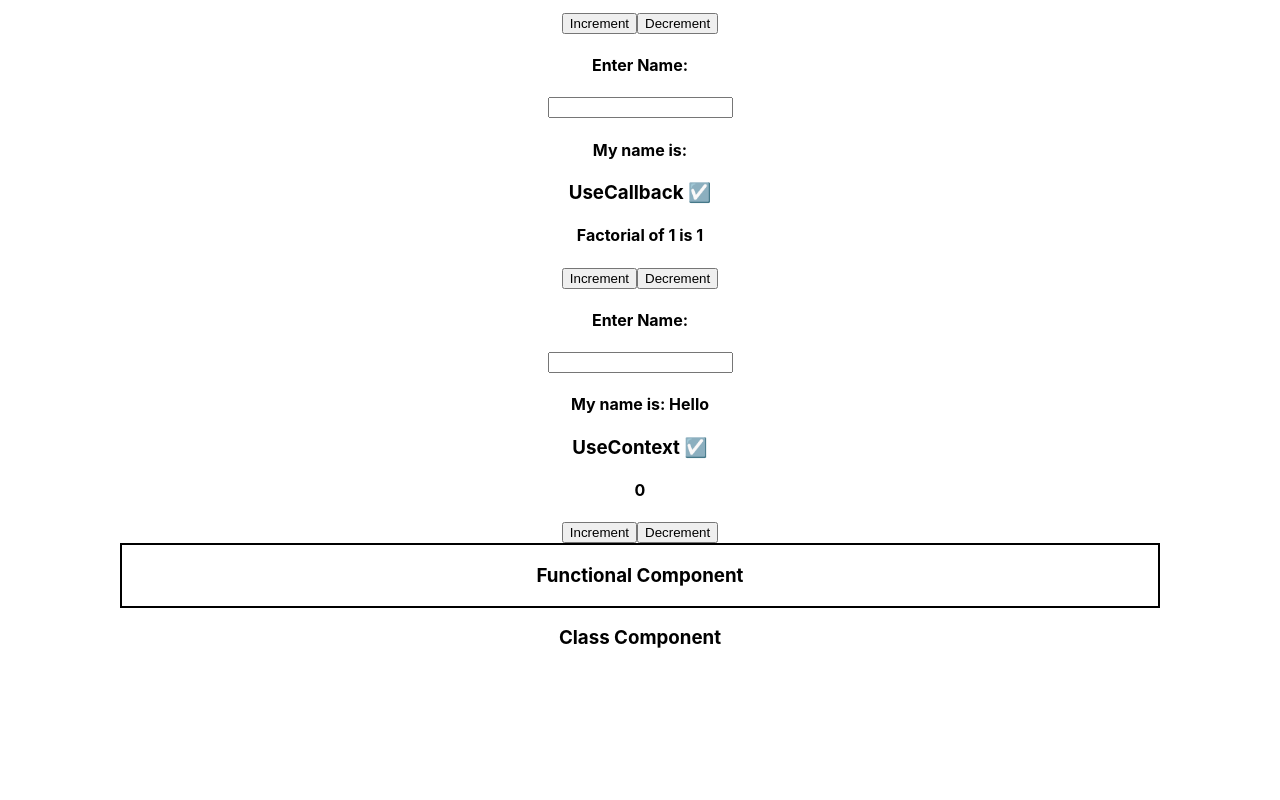
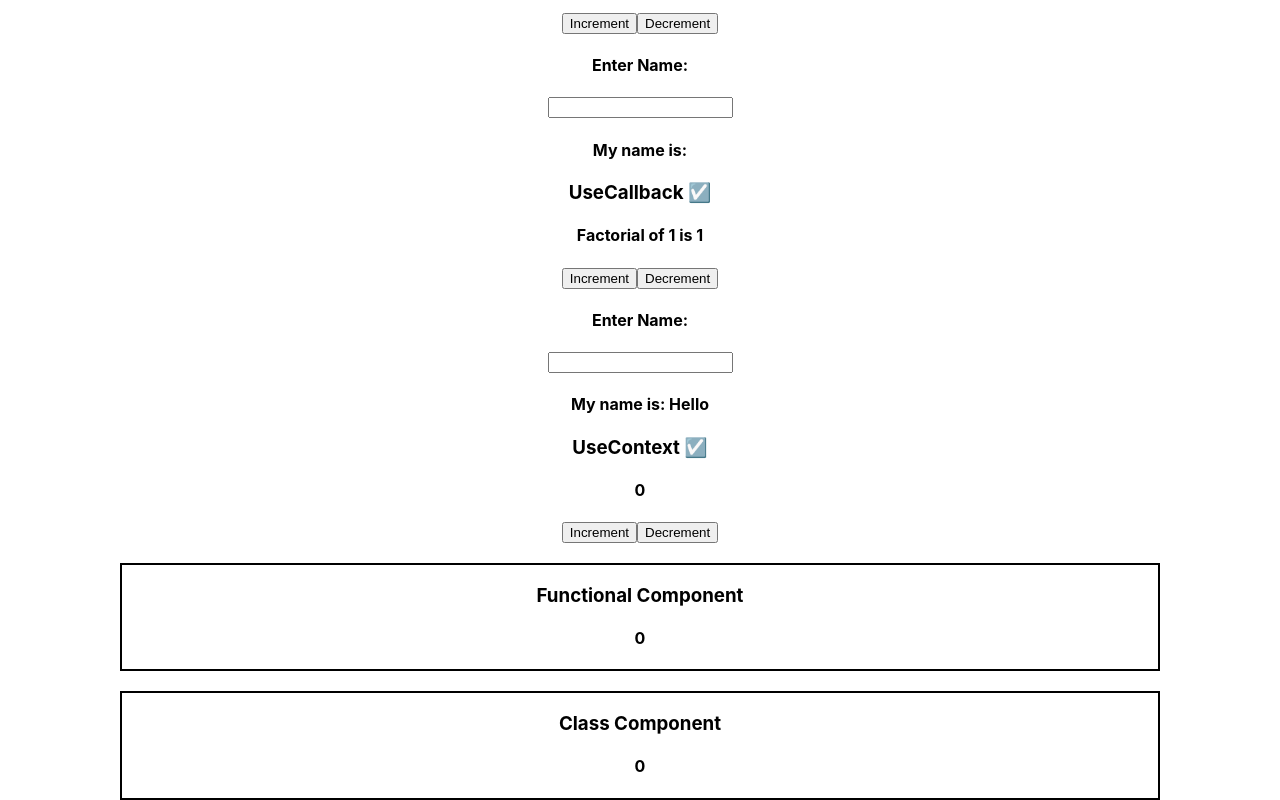
Before and after one commit to Tausif4171/React-Hooks, a React (Create React App) app: page / in a window 1280 px wide. Shown: the part 858-1658 px from the top of the page. Before the commit the page ends 1526 px from the top, so only its background shows below. Built offline with nearby package versions, Linux system fonts and the light colour scheme.

Commit message:
passing counter value as a props to functional and class comonent

```diff
--- a/src/React Hooks/useContext.js/CComponent.js
+++ b/src/React Hooks/useContext.js/CComponent.js
@@ -1,11 +1,14 @@
 import React from "react";
 
-const CComponent = () => {
-  return (
-    <div>
-      <h3>Class Component</h3>
-    </div>
-  );
-};
+class CComponent extends React.Component {
+  render() {
+    return (
+      <div style={{ border: "2px solid #000", margin: "0px 120px 0px 120px" }}>
+        <h3>Class Component</h3>
+        <h4>{this.props.counter}</h4>
+      </div>
+    );
+  }
+}
 
 export default CComponent;
--- a/src/React Hooks/useContext.js/FComponent.js
+++ b/src/React Hooks/useContext.js/FComponent.js
@@ -1,9 +1,11 @@
 import React from "react";
 
-const FComponent = () => {
+const FComponent = (pros) => {
+  const { counter } = pros;
   return (
-    <div style={{border:"2px solid #000", margin:"0px 120px 0px 120px"}}>
+    <div style={{ border: "2px solid #000", margin: "20px 120px 20px 120px" }}>
       <h3>Functional Component</h3>
+      <h4>{counter}</h4>
     </div>
   );
 };
--- a/src/React Hooks/useContext.js/Main.js
+++ b/src/React Hooks/useContext.js/Main.js
@@ -13,8 +13,8 @@ const UseContext = () => {
       <h4>{counter}</h4>
       <button onClick={increment}>Increment</button>
       <button onClick={()=>setCounter(counter-1)}>Decrement</button>
-      <FComponent />
-      <CComponent />
+      <FComponent counter={counter}/>
+      <CComponent counter={counter}/>
     </div>
   );
 };
```
